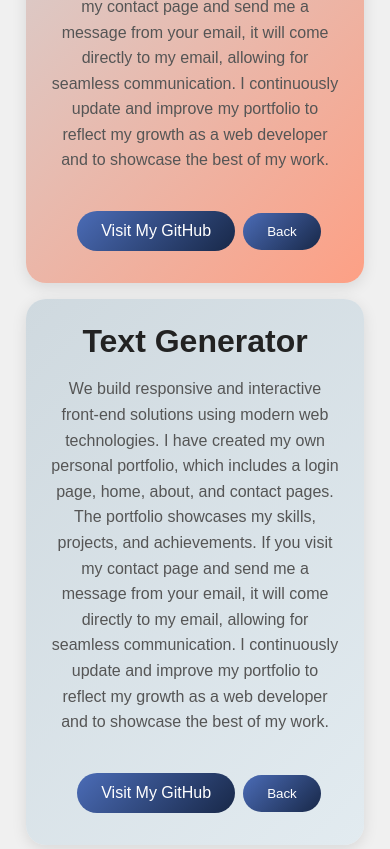
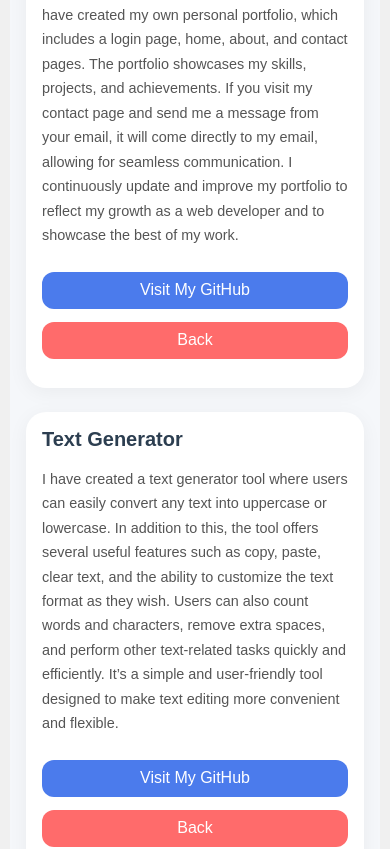
Before and after one commit to Rajsingh-01/raj_personal_website, a React (Create React App) app: page /home/about/github-details in a window 390 px wide. Shown: the top 849 px of the page. Built offline with nearby package versions, Linux system fonts and the light colour scheme.

Commit message:
styles added on my github details pages

```diff
--- a/src/Dashboard/About_page.jsx
+++ b/src/Dashboard/About_page.jsx
@@ -75,7 +75,7 @@ const AboutPage = () => {
         <div className="service-cards-wrapper">
           {services.slice(currentIndex, currentIndex + 4).map((service, index) => (
             <div key={index} className="service-card">
-              {(service.title === "Git-Hub 01" || service.title === "PersonalPortfolio" || service.title === "Text Generator " ||  service.title ==="Mind Space") ? (
+              {(service.title === "Git-Hub 01" || service.title === "PersonalPortfolio" || service.title === "Text Generator" ||  service.title ==="Mind Space") ? (
                 <>
                   <div className="service-icon">
                     {service.icon}
@@ -83,9 +83,15 @@ const AboutPage = () => {
                   </div>
                   <p className="service-description">
                     {service.description}...
-                    <span className="read-more" onClick={() => navigate("/home/about/github-details")}>
-                      Read More
-                    </span>
+                    <span
+  className="read-more"
+  onClick={() =>
+    navigate("/home/about/github-details", { state: { selectedTitle: service.title } })
+  }
+>
+  Read More
+</span>
+
                   </p>
                 </>
               ) : (
--- a/src/Dashboard/GitHubDetails.js
+++ b/src/Dashboard/GitHubDetails.js
@@ -1,41 +1,90 @@
-import React from "react";
-import { useNavigate } from "react-router-dom";
+import React, { useEffect, useRef } from "react";
+import { useNavigate, useLocation } from "react-router-dom";
 import "./GitHubDetails.scss";
+
 const GitHubDetails = () => {
   const navigate = useNavigate();
+  const location = useLocation();
+  const selectedTitle = location.state?.selectedTitle;
+
+  // Create refs for each section
+  const refs = {
+    "Git-Hub 01": useRef(null),
+    "PersonalPortfolio": useRef(null),
+    "Text Generator": useRef(null),
+    "Mind Space": useRef(null),
+  };
+
+  // Scroll to the respective section when loaded
+  useEffect(() => {
+    if (selectedTitle && refs[selectedTitle]?.current) {
+      refs[selectedTitle].current.scrollIntoView({ behavior: "smooth" });
+    }
+  }, [selectedTitle]);
 
   return (
-    <>
-      <div className="about-details ">
+    <div className="about-details">
       <div className="github-details">
-          <h2>Git-Hub 01</h2>
+        <h2
+          ref={refs["Git-Hub 01"]}
+          className={selectedTitle === "Git-Hub 01" ? "highlight-title" : ""}
+        >
+          Git-Hub
+        </h2>
         <p>
             Here is my Git link where you can visit and view all my projects. Feel free to explore the code, contributions, and the work I've done.
             Let me know if you have any questions or feedback through my contact page!
         </p>
-          <a href="https://github.com/Rajsingh-01?tab=repositories" target="_blank" rel="noopener noreferrer">
+        <a
+          href="https://github.com/Rajsingh-01?tab=repositories"
+          target="_blank"
+          rel="noopener noreferrer"
+        >
           Visit My GitHub
         </a>
         <button onClick={() => navigate(-1)}>Back</button>
       </div>
-        {/* //added personal portfolio details  */}
+
       <div className="personal-portfolio-details">
-          <h2>My-Portfolio</h2>
+        <h2
+          ref={refs["PersonalPortfolio"]}
+          className={selectedTitle === "PersonalPortfolio" ? "highlight-title" : ""}
+        >
+          My-Portfolio
+        </h2>
         <p>
-            We build responsive and interactive front-end solutions using modern web technologies. I have created my own personal portfolio, which includes a login page, home, about, and contact pages. The portfolio showcases my skills, projects, and achievements. If you visit my contact page and send me a message from your email, it will come directly to my email, allowing for seamless communication. I continuously update and improve my portfolio to reflect my growth as a web developer and to showcase the best of my work.
+        We build responsive and interactive front-end solutions using modern web technologies.
+         I have created my own personal portfolio, which includes a login page, home, about, and contact pages.
+         The portfolio showcases my skills, projects, and achievements. If you visit my contact page and send me a message from your email, it will come directly to my email, allowing for seamless communication. I continuously update and improve my portfolio to reflect my growth as a web developer and to showcase the best of my work.
         </p>
-          <a href="https://github.com/Rajsingh-01/raj_personal_website" target="_blank" rel="noopener noreferrer">
+        <a
+          href="https://github.com/Rajsingh-01/raj_personal_website"
+          target="_blank"
+          rel="noopener noreferrer"
+        >
           Visit My GitHub
         </a>
         <button onClick={() => navigate(-1)}>Back</button>
       </div>
-        {/* //added TEXT GENERATOR0  */}
-        <div className="text_generator ">
-          <h2>Text Generator</h2>
+
+      <div className="text_generator">
+        <h2
+          ref={refs["Text Generator"]}
+          className={selectedTitle === "Text Generator" ? "highlight-title" : ""}
+        >
+          Text Generator
+        </h2>
         <p>
-            We build responsive and interactive front-end solutions using modern web technologies. I have created my own personal portfolio, which includes a login page, home, about, and contact pages. The portfolio showcases my skills, projects, and achievements. If you visit my contact page and send me a message from your email, it will come directly to my email, allowing for seamless communication. I continuously update and improve my portfolio to reflect my growth as a web developer and to showcase the best of my work.
-          </p>
-          <a href="https://github.com/Rajsingh-01/Text-Generator" target="_blank" rel="noopener noreferrer">
+        I have created a text generator tool where users can easily convert any text into uppercase or lowercase.
+        In addition to this, the tool offers several useful features such as copy, paste, clear text, and the ability
+         to customize the text format as they wish. Users can also count words and characters, remove extra spaces,
+          and perform other text-related tasks quickly and efficiently. It’s a simple and user-friendly tool designed to
+          make text editing more convenient and flexible.</p>
+          <a
+          href="https://github.com/Rajsingh-01/Text-Generator"
+          target="_blank"
+          rel="noopener noreferrer"
+        >
           Visit My GitHub
         </a>
         <button onClick={() => navigate(-1)}>Back</button>
@@ -44,7 +93,12 @@ const GitHubDetails = () => {
         {/* MIND SPACE */}
         {/* //added personal portfolio details  */}
       <div className="mind_space">
-          <h2>MindSpace</h2>
+        <h2
+          ref={refs["Mind Space"]}
+          className={selectedTitle === "Mind Space" ? "highlight-title" : ""}
+        >
+          MindSpace
+        </h2>
         <p>
         We build responsive and interactive front-end solutions using modern web technologies. I have created my own personal portfolio, which includes a login page, home, about, and contact pages. The portfolio showcases my skills, projects, and achievements. If you visit my contact page and send me a message from your email, it will come directly to my email, allowing for seamless communication. I continuously update and improve my portfolio to reflect my growth as a web developer and to showcase the best of my work.
         </p>
@@ -58,7 +112,6 @@ const GitHubDetails = () => {
         <button onClick={() => navigate(-1)}>Back</button>
       </div>
     </div>
-    </>
   );
 };
 
--- a/src/Dashboard/GitHubDetails.scss
+++ b/src/Dashboard/GitHubDetails.scss
@@ -1,124 +1,153 @@
-body {
-  background: linear-gradient(135deg, #e0f7fa, #ffffff);
-  font-family: 'Segoe UI', Tahoma, Geneva, Verdana, sans-serif;
-  overflow-x: hidden;
-  scroll-behavior: smooth;
-}
+.about-details {
+  display: flex;
+  flex-direction: column;
+  gap: 3rem;
+  padding: 3rem;
+  background: #f5f7fa;
+  min-height: 100vh;
+  width: 100%;
+  max-width: 1200px;
+  margin: 0 auto;
+  margin-bottom: -152px;
+  box-sizing: border-box;
 
   .github-details,
   .personal-portfolio-details,
   .text_generator,
   .mind_space {
-  margin: 2rem auto;
+    background-color: #fff;
     padding: 2rem;
     border-radius: 20px;
-  box-shadow: 0 4px 15px rgba(0, 0, 0, 0.1);
-  max-width: 750px;
-  text-align: center;
-  transition: transform 0.3s, box-shadow 0.3s;
-  overflow: auto;
+    box-shadow: 0 4px 20px rgba(0, 0, 0, 0.05);
+    transition: transform 0.2s ease, box-shadow 0.2s ease;
+    overflow-wrap: break-word;
 
     &:hover {
       transform: translateY(-5px);
-    box-shadow: 0 8px 25px rgba(0, 0, 0, 0.15);
+      box-shadow: 0 8px 30px rgba(0, 0, 0, 0.1);
     }
 
     h2 {
       font-size: 2rem;
-    color: #222;
+      color: #2c3e50;
       margin-bottom: 1rem;
     }
 
     p {
+      font-size: 1.1rem;
       color: #555;
-    font-size: 1rem;
-    line-height: 1.6;
+      line-height: 1.7;
       margin-bottom: 1.5rem;
     }
 
     a {
       display: inline-block;
-    margin: 0.5rem 0.5rem;
-    padding: 0.7rem 1.5rem;
+      margin-right: 1rem;
+      margin-bottom: 1rem;
+      padding: 0.6rem 1.2rem;
+      background-color: #4b7bec;
       color: #fff;
-    border-radius: 30px;
+      border-radius: 12px;
       text-decoration: none;
-    transition: all 0.3s;
-    background: linear-gradient(135deg, #4b6cb7, #182848);
+      transition: background-color 0.3s;
 
       &:hover {
-      background: linear-gradient(135deg, #182848, #4b6cb7);
-      transform: scale(1.05);
+        background-color: #3867d6;
       }
     }
 
     button {
-    margin-top: 1rem;
-    padding: 0.7rem 1.5rem;
+      padding: 0.6rem 1.2rem;
+      background-color: #ff6b6b;
       border: none;
-    border-radius: 30px;
-    background-image: linear-gradient(135deg, #4b6cb7, #182848);
+      border-radius: 12px;
       color: #fff;
       cursor: pointer;
-    transition: all 0.3s;
+      transition: background-color 0.3s;
+      font-size: 1rem;
 
       &:hover {
-      background-image: linear-gradient(135deg, #182848, #ff5f6d);
-      transform: scale(1.05);
+        background-color: #ee5253;
+      }
     }
   }
 }
 
-/* Unique background colors for each section */
-.github-details {
-  background: linear-gradient(135deg, #fdfcfb, #e2d1c3);
+// ✅ Responsive adjustments
+@media screen and (max-width: 1024px) {
+  .about-details {
+    padding: 2rem;
+    gap: 2.5rem;
+
+    .github-details,
+    .personal-portfolio-details,
+    .text_generator,
+    .mind_space {
+      padding: 1.8rem;
+
+      h2 {
+        font-size: 1.7rem;
       }
 
-.personal-portfolio-details {
-  background: linear-gradient(135deg, #cfd9df, #fda085);
+      p {
+        font-size: 1rem;
+      }
+    }
+  }
 }
 
-.text_generator {
-  background: linear-gradient(135deg, #cfd9df, #e2ebf0);
-}
+@media screen and (max-width: 768px) {
+  .about-details {
+    padding: 1.5rem;
+    gap: 2rem;
 
-.mind_space {
-  background: linear-gradient(135deg, #fbc2eb, #a6c1ee);
-}
-
-/* Scroll styling */
-::-webkit-scrollbar {
-  width: 8px;
-}
-
-::-webkit-scrollbar-track {
-  background: #f1f1f1;
-  border-radius: 10px;
-}
-
-::-webkit-scrollbar-thumb {
-  background: linear-gradient(135deg, #4b6cb7, #182848);
-  border-radius: 10px;
-}
-
-::-webkit-scrollbar-thumb:hover {
-  background: linear-gradient(135deg, #182848, #4b6cb7);
-}
-
-@media (max-width: 768px) {
     .github-details,
     .personal-portfolio-details,
     .text_generator,
     .mind_space {
       padding: 1.5rem;
-    margin: 1rem;
-  }
 
       h2 {
-    font-size: 1.5rem;
+        font-size: 1.4rem;
       }
 
       p {
         font-size: 0.95rem;
       }
+
+      a,
+      button {
+        width: 100%;
+        text-align: center;
       }
+    }
+  }
+}
+
+@media screen and (max-width: 480px) {
+  .about-details {
+    padding: 1rem;
+    gap: 1.5rem;
+
+    .github-details,
+    .personal-portfolio-details,
+    .text_generator,
+    .mind_space {
+      padding: 1rem;
+
+      h2 {
+        font-size: 1.25rem;
+      }
+
+      p {
+        font-size: 0.9rem;
+      }
+
+      a,
+      button {
+        width: 100%;
+        margin-bottom: 0.8rem;
+      }
+    }
+  }
+}
```
Lines whose indentation alone changed are shown as unchanged.
